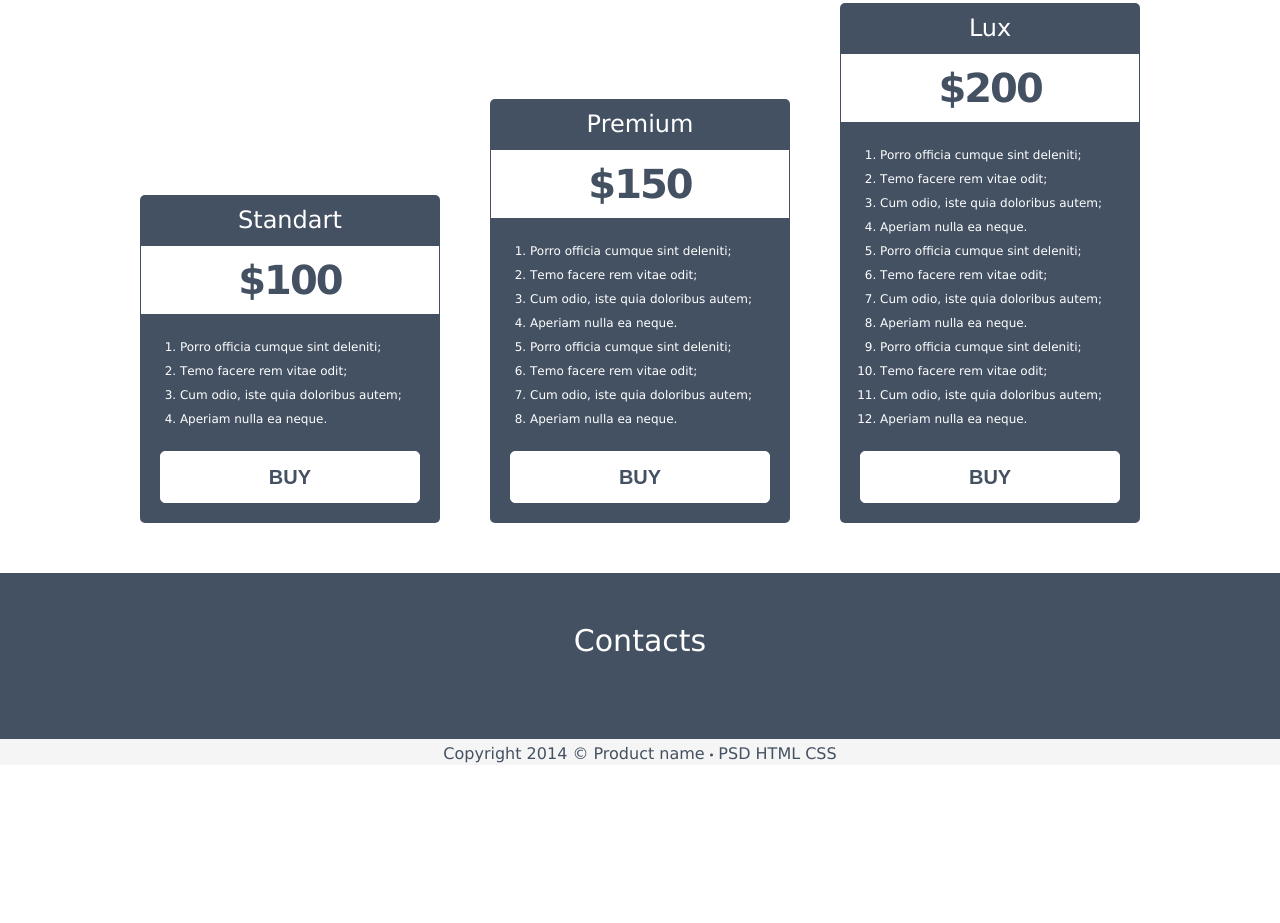
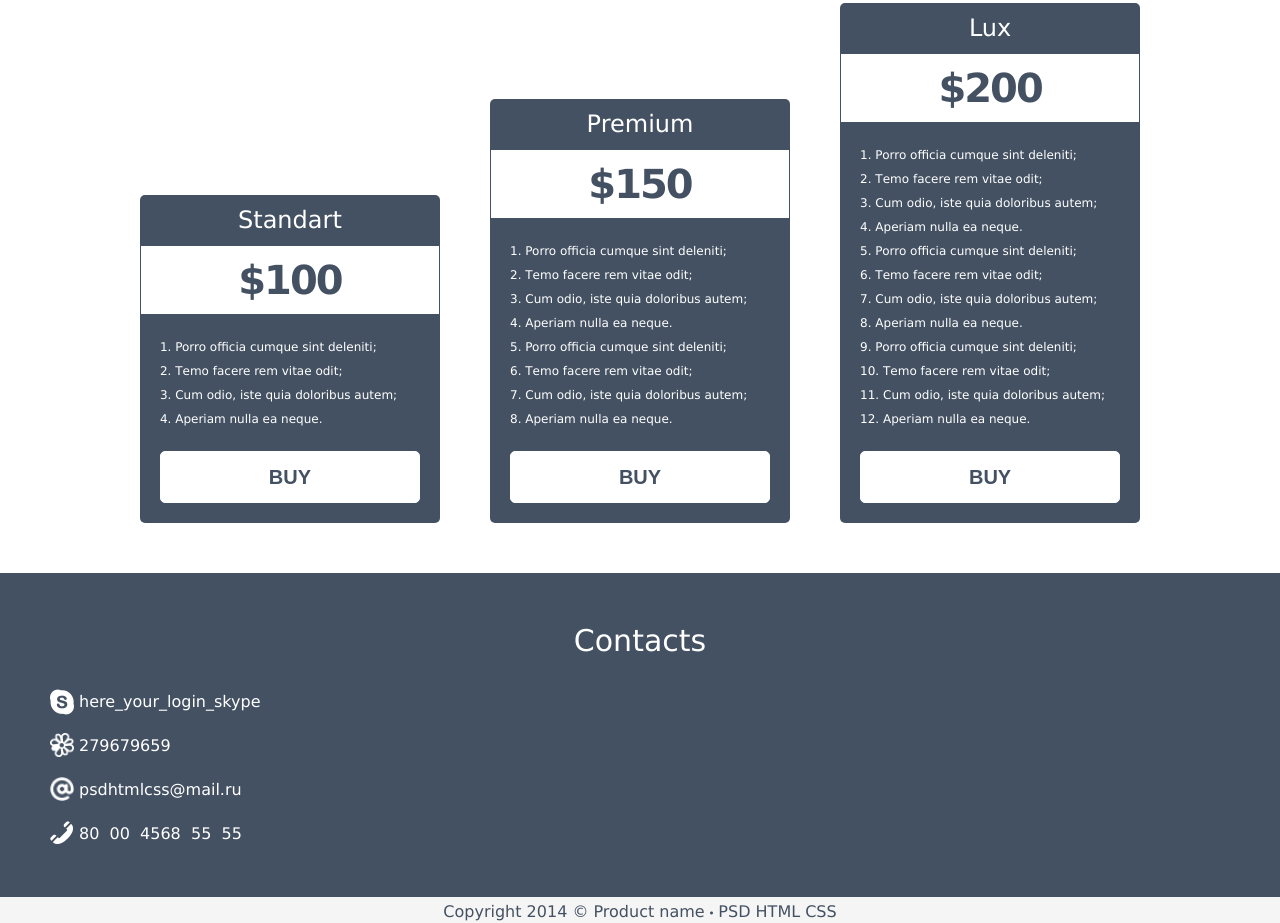
Before and after one commit to igorkosarev/geekbrains-html5-1st_layout, a plain HTML site: page index.html in a window 1280 px wide. Shown: the part 1967-2890 px from the top of the page. Before the commit the page ends 2732 px from the top, so only its background shows below. Drawn offline with Linux system fonts and the light colour scheme.

Commit message:
Добавлена информация в контакты, исправлены ошибки.

```diff
--- a/css/style.css
+++ b/css/style.css
@@ -387,7 +387,7 @@ body {
 }
 
 .main-buy-wrapper-list {
-    margin: 0 0 20px 40px;
+    margin: 0 0 20px 20px;
 }
 
 .main-buy-wrapper-list-items {
@@ -395,6 +395,7 @@ body {
     font-size: 12px;
     font-weight: 400;
     line-height: 24px;
+    list-style-position: inside;
 }
 
 .main-buy-wrapper-button {
@@ -456,6 +457,49 @@ body {
 
 .main-contacts-container {}
 
+.main-contacts-container-form {}
+
+.main-contacts-container-wrapper {
+    font-size: 16px;
+    font-weight: 400;
+    line-height: 24px;
+}
+
+.main-contacts-wrapper-container {
+    height: 26px;
+    width: 24px;
+    line-height: 26px;
+    background-size: 24px;
+    background-repeat: no-repeat;
+    margin: 0 0 18px 0;
+}
+
+.main-contacts-wrapper-container:last-child {
+    margin: 0;
+}
+
+.main-contacts-wrapper-link {
+    padding-left: 29px;
+    text-decoration: none;
+    color: #ffffff;
+}
+
+.main-contacts-wrapper-skype {
+    background-image: url(../img/skype_icon.png);
+}
+
+.main-contacts-wrapper-icq {
+    background-image: url(../img/icq_icon.png);
+}
+
+.main-contacts-wrapper-email {
+    background-image: url(../img/email_icon.png);
+}
+
+.main-contacts-wrapper-phone {
+    background-image: url(../img/phone_icon.png);
+}
+
 
 /* END main-buy */
 
--- a/index.html
+++ b/index.html
@@ -163,12 +163,19 @@
             <section class="main-contacts">
                 <h2 class="main-contacts-title">Contacts</h2>
                 <div class="main-contacts-container">
-
+                    <form class="main-contacts-container-form" action=""></form>
+                    <div class="main-contacts-container-wrapper">
+                        <p class="main-contacts-wrapper-container main-contacts-wrapper-skype"><a class="main-contacts-wrapper-link" href="skype: here_your_login_skype">here_your_login_skype</a></p>
+                        <p class="main-contacts-wrapper-container main-contacts-wrapper-icq"><span class="main-contacts-wrapper-link">279679659</span>
+                        </p>
+                        <p class="main-contacts-wrapper-container main-contacts-wrapper-email"><a class="main-contacts-wrapper-link" href="mailto: psdhtmlcss@mail.ru">psdhtmlcss@mail.ru</a></p>
+                        <p class="main-contacts-wrapper-container main-contacts-wrapper-phone"><a class="main-contacts-wrapper-link" href="tel: 80 00 4568 55 55">80&numsp;00&numsp;4568&numsp;55&numsp;55</a></p>
+                    </div>
                 </div>
             </section>
         </main>
         <footer class="footer">
-            Copyright 2014 &#169; Product name <span>&#9679;</span> PSD HTML CSS
+            Copyright 2014 &copy; Product name <span>&#9679;</span> PSD HTML CSS
         </footer>
     </div>
 </body>
```
Also changed, not shown: img/email_icon.png (added), img/icq_icon.png (added), img/phone_icon.png (added), img/skype_icon.png (added), 1 other file.
